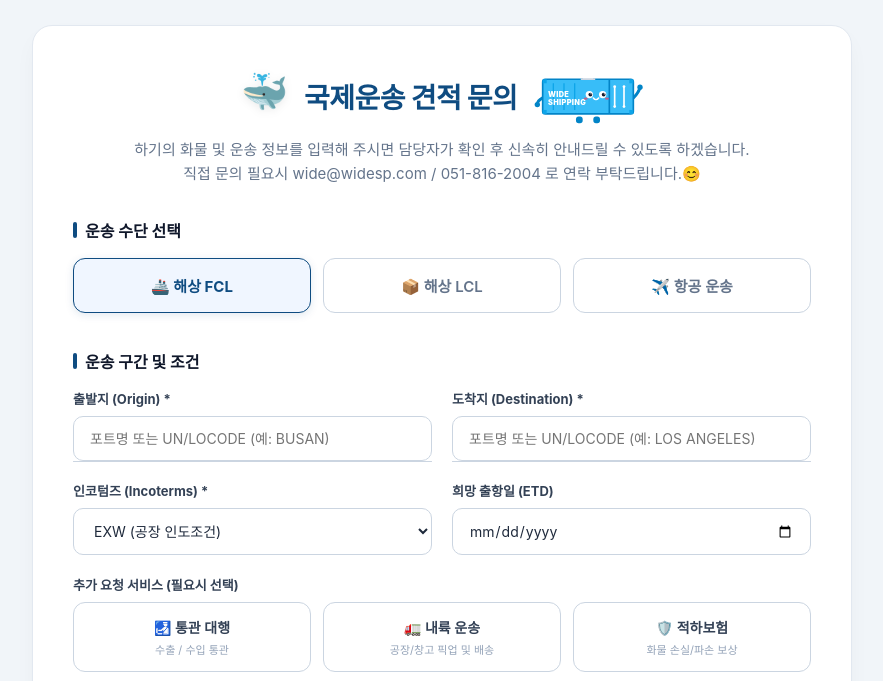
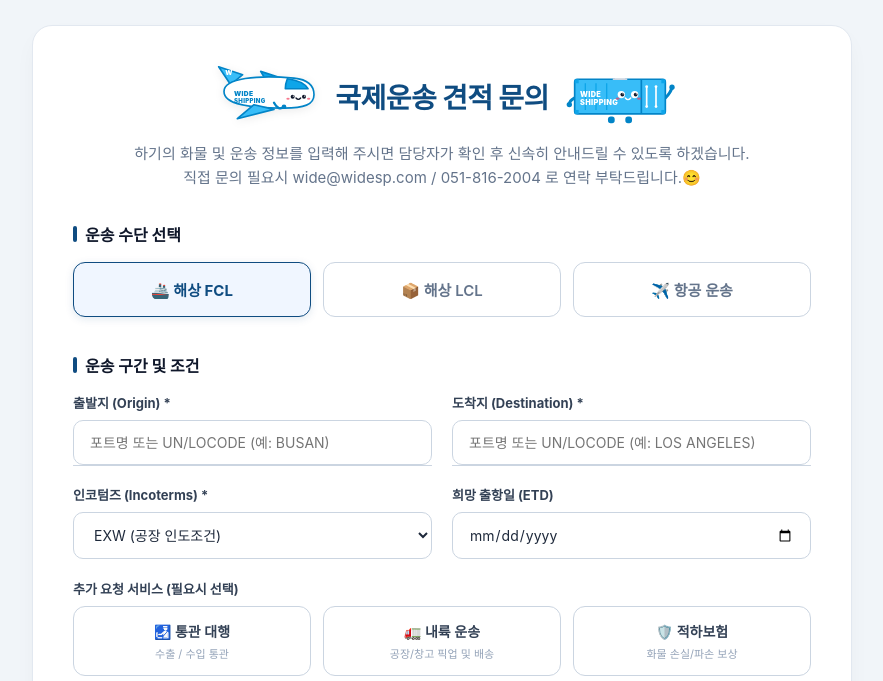
Before and after one commit to WIDESP/forwarding-quote, a website: page public/index.html in a window 1280 px wide. Shown: the part 119-800 px from the top of the page, without its empty margins (198-1081 px from the left). Drawn offline with nearby package versions, Linux system fonts and the light colour scheme; a web font is replaced by a local one.

Commit message:
Update header character from whale to airplane

```diff
--- a/public/index.html
+++ b/public/index.html
@@ -173,11 +173,47 @@
   </div>
 
   <form id="quoteForm" class="card" onsubmit="event.preventDefault(); submitQuote();">
-    <!-- 헤더 타이틀 영역 (좌: 고래 이모지 / 우: 하늘색 컨테이너 캐릭터) -->
+    <!-- 헤더 타이틀 영역 (좌: 하늘색 비행기 캐릭터 / 우: 하늘색 컨테이너 캐릭터) -->
     <div class="header-group">
       <div class="header-title-wrapper">
-        <!-- [왼쪽] 고래 이모지 -->
-        <span class="char-icon char-left">🐳</span>
+        <!-- [왼쪽] 비행기 캐릭터 (우측 컨테이너와 동일한 톤앤매너) -->
+        <span class="char-icon char-left">
+          <svg width="110" height="60" viewBox="0 0 160 90" fill="none" xmlns="http://www.w3.org/2000/svg">
+            <!-- 꼬리 날개 -->
+            <path d="M 30 35 L 12 8 L 48 20 Z" fill="#38BDF8" stroke="#0284C7" stroke-width="2.5" stroke-linejoin="round"/>
+            <!-- 꼬리 W 로고 -->
+            <text x="22" y="21" fill="#FFFFFF" font-size="10" font-weight="900" font-family="sans-serif">W</text>
+
+            <!-- 뒷 날개 (오른쪽/원근감) -->
+            <path d="M 90 40 L 75 15 L 115 28 Z" fill="#0EA5E9" stroke="#0284C7" stroke-width="2.5" stroke-linejoin="round"/>
+
+            <!-- 비행기 몸체 -->
+            <path d="M 20 45 C 20 25, 70 20, 125 25 C 145 27, 155 35, 155 50 C 155 65, 140 70, 110 70 C 60 70, 20 65, 20 45 Z" fill="#FFFFFF" stroke="#0284C7" stroke-width="2.5"/>
+
+            <!-- 앞창문 (조종석) -->
+            <path d="M 115 26 C 130 28, 142 34, 146 41 L 112 41 C 112 36, 113 31, 115 26 Z" fill="#0EA5E9" stroke="#0284C7" stroke-width="2.5" stroke-linejoin="round"/>
+
+            <!-- 앞 날개 (왼쪽) -->
+            <path d="M 65 65 L 40 86 L 95 72 Z" fill="#38BDF8" stroke="#0284C7" stroke-width="2.5" stroke-linejoin="round"/>
+
+            <!-- WIDE SHIPPING 텍스트 -->
+            <text x="35" y="52" fill="#0284C7" font-size="10" font-weight="900" font-family="sans-serif" letter-spacing="0.5">WIDE</text>
+            <text x="35" y="63" fill="#0284C7" font-size="9" font-weight="900" font-family="sans-serif" letter-spacing="0.5">SHIPPING</text>
+
+            <!-- 귀여운 얼굴 -->
+            <circle cx="123" cy="53" r="3" fill="#0F172A"/>
+            <circle cx="124" cy="52" r="1" fill="#FFFFFF"/>
+            <circle cx="140" cy="53" r="3" fill="#0F172A"/>
+            <circle cx="141" cy="52" r="1" fill="#FFFFFF"/>
+            <ellipse cx="116" cy="56" rx="2.5" ry="1.5" fill="#F43F5E" opacity="0.7"/>
+            <ellipse cx="147" cy="56" rx="2.5" ry="1.5" fill="#F43F5E" opacity="0.7"/>
+            <path d="M 128 55 Q 131.5 59 135 55" stroke="#0F172A" stroke-width="2" stroke-linecap="round" fill="none"/>
+
+            <!-- 팔 (오른쪽 컨테이너와 비슷한 손 인사) -->
+            <path d="M 95 62 Q 102 75 110 68" stroke="#0284C7" stroke-width="3.5" stroke-linecap="round" fill="none"/>
+            <circle cx="110" cy="68" r="3.5" fill="#0284C7"/>
+          </svg>
+        </span>
 
         <h1>국제운송 견적 문의</h1>
 
```
